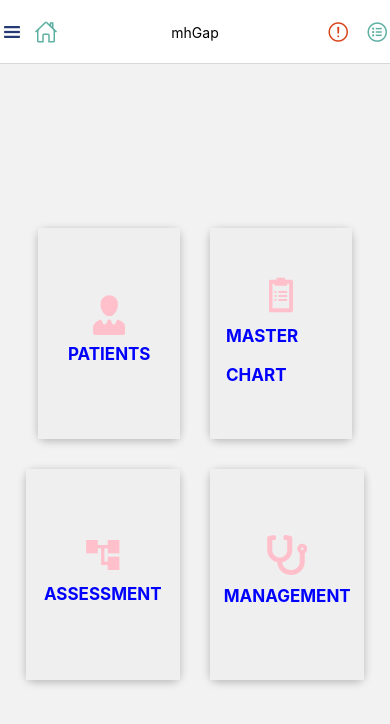
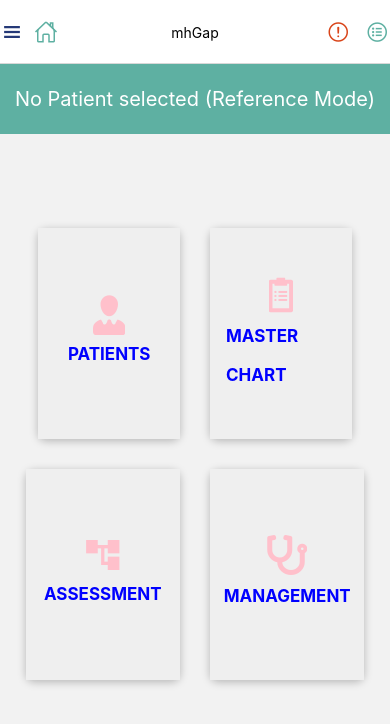
Before and after one commit to koladeg/MHGapp, a React Native app: screen /Main in a window 390 px wide. Shown: the top 724 px of the page. Built offline with nearby package versions, Linux system fonts and the light colour scheme.

Commit message:
add mode identifier

```diff
--- a/components/FollowUp/FollowUpDEP.js
+++ b/components/FollowUp/FollowUpDEP.js
@@ -15,16 +15,72 @@ export default function FollowUpDEP() {
       </View>
       <Text style={styles.subtitle}>Is the person improving?</Text>
       <View>
-        <Text style={styles.subtitle}>If YES:</Text>
+        <Text style={styles.subtitleUnderscore}>If YES:</Text>
       </View>
-      <Text>» Encourage the person to continue with their current management plan until they are symptom free for 9-12 months.</Text>
-      <Text>» Arrange a further follow up appointment in 1-2 weeks.</Text>
-      <Text>» Decrease contact as the person’s symptoms improve, e.g. once every 3 months after the initial 3 months.</Text>
-      <Text> Note: follow up should continue until the person no longer has any symptoms of depression.</Text>
-      {/* <Text></Text>
-      <Text></Text>
-      <Text></Text>
-      <Text></Text> */}
+      <View style={styles.detailContainer}>
+        <Text style={styles.detail}>» Encourage the person to continue with their current management plan until they are symptom free for 9-12 months.</Text>
+        <Text style={[styles.detail, styles.bold]}>» Arrange a further follow up appointment in 1-2 weeks.</Text>
+        <Text style={styles.detail}>» Decrease contact as the person’s symptoms improve, e.g. once every 3 months after the initial 3 months.</Text>
+        <Text style={[styles.detail, styles.italic]}> Note: follow up should continue until the person no longer has any symptoms of depression.</Text>
+      </View>
+
+      <Text style={styles.subtitleUnderscore}>If NO:</Text>
+      <View style={styles.detailContainer}>
+        <Text style={styles.detail}><Text style={styles.bold}>If not yet receiving psychological treatment</Text>, consider psychological treatment.</Text>
+        <Text style={styles.detail}>» If receiving a psychological treatment, evaluate engagement in and experience of current psychological treatment.</Text>
+        <Text style={styles.detail}><Text style={styles.bold}>» If not yet on antidepressants</Text>,  consider antidepressants.</Text>
+        <Text style={[styles.detail, styles.bold]}>» If on antidepressants, assess:</Text>
+      </View>
+      <Text style={[styles.bold, styles.detail]}>Does the person take the medication as prescribed?</Text>
+        <Text style={styles.detail}><Text style={styles.underline}>If not</Text>, explore reasons why and encourage adherence.</Text>
+        <Text style={[styles.bold, styles.detail]}>Are there side effects?</Text>
+        <View style={styles.detailContainer}>
+            <Text style={styles.detail}><Text style={styles.underline}>If yes</Text>, evaluate and weigh benefits of treatment. </Text>
+            <View style={styles.detailContainer}>
+                <Text style={styles.detail}>{'\u2022'} If no to side effects to antidepressants, increase dose (TABLE 1).
+                </Text>
+                <Text style={styles.detail}>{'\u2022'} Follow-up in 1-2 weeks.
+                </Text>
+                <Text style={[styles.detail, styles.bold]}>{'\u2022'} CAUTION WITH DOSE INCREASE. CLOSE FOLLOW-UP NEEDED DUE TO POSSIBLE INCREASE IN SIDE EFFECTS.
+                </Text>
+            </View>
+        </View>
+        <Text style={[styles.bold, styles.detail]}>Are there symptoms of mania?</Text>
+        <Text style={styles.subtitleUnderscore}>If YES</Text>
+        <View style={styles.detailContainer}>
+            <Text style={styles.detail}>» Discontinue antidepressant medication.</Text>
+            <Text style={styles.detail}>» Treat mania and consult a specialist. Go to PSY.</Text>
+        </View>
+        <Text style={styles.subtitleUnderscore}>If NO</Text>
+        <View style={styles.detailContainer}>
+            <Text style={styles.detail}>» Go to 2 - monitor treatment</Text>
+        </View>
+        <View style={styles.titleUnderscore}>
+            <Text style={styles.title}>2 - MONITOR TREATMENT</Text>
+        </View>
+        <Text style={styles.subtitleUnderscore}>At every contact:</Text>
+        <View style={styles.detailContainer}>
+            <Text style={styles.detail}>» Provide psychoeducation, reduce stress and strengthen social supports, promote functioning in daily activities and community life, and review, if applicable, antidepressant medication use and psychological treatment.
+            </Text>
+            <Text style={styles.detail}>» Does the person have any new symptoms of concern? Review for MNS and concurrent physical conditions.
+            </Text>
+            <Text style={styles.detail}>» Is the person a woman of childbearing age and considering pregnancy? If so, CONSULT A SPECIALIST.
+            </Text>
+            <Text style={styles.detail}>Assess for any IMMINENT RISK OF SUICIDE (Go to <Text style={styles.bold}>SUI</Text>).
+            </Text>
+        </View>
+        <View style={styles.titleUnderscore}>
+            <Text style={styles.title}>3 - REVISE TREATMENT AS APPROPRIATE</Text>
+        </View>
+        <Text style={styles.subtitleUnderscore}>If YES</Text>
+        <View style={styles.detailContainer}>
+            <Text style={styles.detail}>» Discuss with the person the risks and benefits of stopping the medication.</Text>
+            <Text style={styles.detail}>» Taper the dose of medication gradually, over a minimum of 4 weeks. Monitor the person for symptom recurrence.</Text>
+        </View>
+        <Text style={styles.subtitleUnderscore}>If NO</Text>
+        <View style={styles.detailContainer}>
+            <Text style={styles.detail}>» Continue medication until person is symptom-free for 9-12 months.</Text>
+        </View>
     </ScrollView>
   )
 }
@@ -49,10 +105,30 @@ const styles = StyleSheet.create({
         borderBottomWidth: 1,
         marginVertical: 21
     },
+    subtitleUnderscore:{
+        // fontWeight: 'bold',
+        margin: 6,
+        textDecorationLine: 'underline',
+        // marginVertical: 21
+    },
     container:{
-        marginHorizontal:5
+        marginHorizontal:5,
+        marginBottom: 20,
     },
     detail:{
         marginVertical: 6,
+    },
+    bold:{
+        fontWeight: 'bold',
+    },
+    italic:{
+        fontStyle: 'italic',
+        margin: 6,
+    },
+    detailContainer:{
+        margin:6
+    },
+    underline:{
+        textDecorationLine: 'underline',
     }
 })
--- /dev/null
+++ b/components/ModeIdentifier.js
@@ -0,0 +1,28 @@
+import { View, Text, StyleSheet } from 'react-native'
+import React from 'react'
+import { colors } from '../constants/Colors'
+
+export default function ModeIdentifier() {
+  return (
+      <View style={styles.identifier}>
+        <Text style={styles.identifierText}>No Patient selected (Reference Mode)</Text>
+      </View>
+  )
+}
+
+const styles = StyleSheet.create({
+    identifier:{
+    position: 'absolute',
+    left:0,
+    right: 0,
+    top: 0,
+    height: 70,
+    backgroundColor: colors.primary,
+    alignItems:'center',
+    justifyContent:'center',
+  },
+  identifierText:{
+     fontSize:20,
+     color:'white',
+  },
+ })
--- a/screens/HomeScreen.js
+++ b/screens/HomeScreen.js
@@ -1,10 +1,13 @@
 import { View, Text, StyleSheet } from 'react-native'
 import { SafeAreaView } from 'react-native-safe-area-context'
 import { HomeButton } from '../components/HomeButton'
+import { colors } from '../constants/Colors'
+import ModeIdentifier from '../components/ModeIdentifier'
 
 export default function HomeScreen() {
   return (
     <View style={styles.screen}>
+      <ModeIdentifier />
 
       <View style={styles.row}>
         <HomeButton
```
